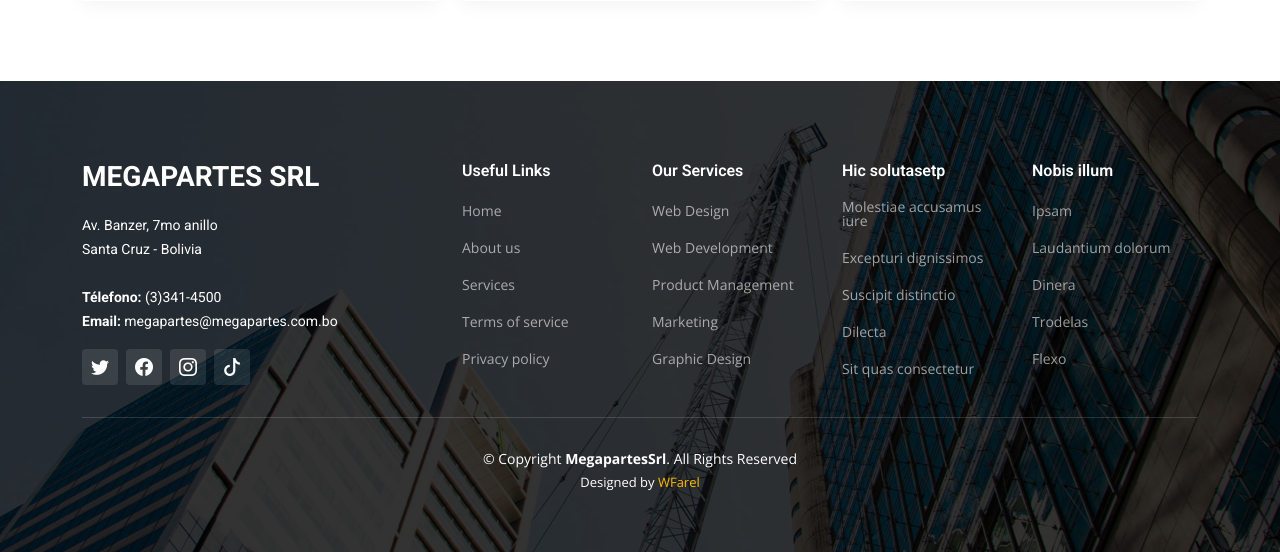
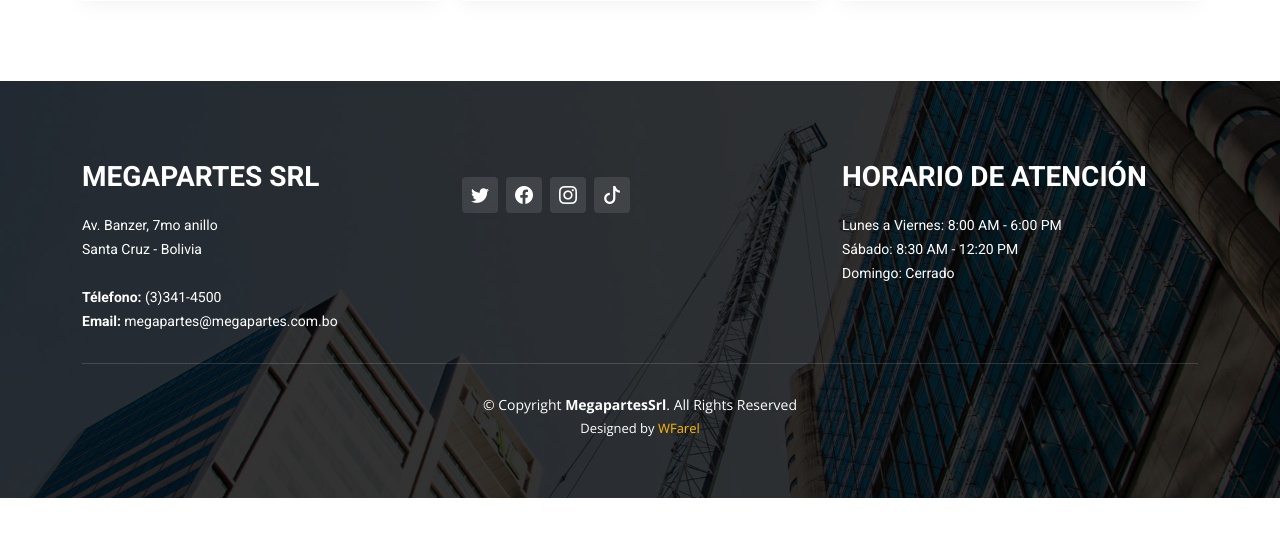
Before and after one commit to wfarelt/megapartes, a Django app: page / in a window 1280 px wide. Shown: the part 4685-5237 px from the top of the page. After the commit the page ends 5183 px from the top, so only its background shows below. Run offline with Django 4.2, Linux system fonts and the light colour scheme; data that the repository does not hold is empty; some libraries are stand-ins or nearby versions.

Commit message:
update Fotter

```diff
--- a/page/templates/page/footer.html
+++ b/page/templates/page/footer.html
@@ -18,58 +18,26 @@
                 <strong>Télefono:</strong> (3)341-4500<br>
                 <strong>Email:</strong> megapartes@megapartes.com.bo<br>
               </p>
-              <div class="social-links d-flex mt-3">
-                <a href="#" class="d-flex align-items-center justify-content-center"><i class="bi bi-twitter"></i></a>
-                <a href="#" class="d-flex align-items-center justify-content-center"><i class="bi bi-facebook"></i></a>
-                <a href="#" class="d-flex align-items-center justify-content-center"><i class="bi bi-instagram"></i></a>
-                <a href="#" class="d-flex align-items-center justify-content-center"><i class="bi bi-tiktok"></i></a>
-              </div>
             </div>
           </div><!-- End footer info column-->
-
-          <div class="col-lg-2 col-md-3 footer-links">
-            <h4>Useful Links</h4>
-            <ul>
-              <li><a href="#">Home</a></li>
-              <li><a href="#">About us</a></li>
-              <li><a href="#">Services</a></li>
-              <li><a href="#">Terms of service</a></li>
-              <li><a href="#">Privacy policy</a></li>
-            </ul>
-          </div><!-- End footer links column-->
-
-          <div class="col-lg-2 col-md-3 footer-links">
-            <h4>Our Services</h4>
-            <ul>
-              <li><a href="#">Web Design</a></li>
-              <li><a href="#">Web Development</a></li>
-              <li><a href="#">Product Management</a></li>
-              <li><a href="#">Marketing</a></li>
-              <li><a href="#">Graphic Design</a></li>
-            </ul>
-          </div><!-- End footer links column-->
-
-          <div class="col-lg-2 col-md-3 footer-links">
-            <h4>Hic solutasetp</h4>
-            <ul>
-              <li><a href="#">Molestiae accusamus iure</a></li>
-              <li><a href="#">Excepturi dignissimos</a></li>
-              <li><a href="#">Suscipit distinctio</a></li>
-              <li><a href="#">Dilecta</a></li>
-              <li><a href="#">Sit quas consectetur</a></li>
-            </ul>
-          </div><!-- End footer links column-->
-
-          <div class="col-lg-2 col-md-3 footer-links">
-            <h4>Nobis illum</h4>
-            <ul>
-              <li><a href="#">Ipsam</a></li>
-              <li><a href="#">Laudantium dolorum</a></li>
-              <li><a href="#">Dinera</a></li>
-              <li><a href="#">Trodelas</a></li>
-              <li><a href="#">Flexo</a></li>
-            </ul>
-          </div><!-- End footer links column-->
+          <div class="col-lg-4 col-md-6">
+            <div class="social-links d-flex mt-3">
+              <a href="#" class="d-flex align-items-center justify-content-center"><i class="bi bi-twitter"></i></a>
+              <a href="#" class="d-flex align-items-center justify-content-center"><i class="bi bi-facebook"></i></a>
+              <a href="#" class="d-flex align-items-center justify-content-center"><i class="bi bi-instagram"></i></a>
+              <a href="#" class="d-flex align-items-center justify-content-center"><i class="bi bi-tiktok"></i></a>
+            </div>
+          </div>
+          <div class="col-lg-4 col-md-6">
+            <div class="footer-info">
+              <h3>Horario de Atención</h3>
+              <p>
+                Lunes a Viernes: 8:00 AM - 6:00 PM<br>
+                Sábado: 8:30 AM - 12:20 PM<br>
+                Domingo: Cerrado<br>
+              </p>
+            </div>
+          </div>
 
         </div>
       </div>
--- a/page/templates/page/home.html
+++ b/page/templates/page/home.html
@@ -1,5 +1,4 @@
 {% extends 'base.html' %}
-
 {% load static %}
 
 {% block css %}
@@ -16,7 +15,7 @@
 <header id="header" class="header d-flex align-items-center">
     <div class="container-fluid container-xl d-flex align-items-center justify-content-between">
 
-      <a href="index.html" class="logo d-flex align-items-center">
+      <a href="#" class="logo d-flex align-items-center">
         <!-- Uncomment the line below if you also wish to use an image logo -->
         <!-- <img src="{% static 'img/logo.png" alt=""> -->
         <h1>MEGAPARTES SRL<span>.</span></h1>
@@ -81,23 +80,10 @@
 <div id="hero-carousel" class="carousel slide" data-bs-ride="carousel" data-bs-interval="5000">
 
     {% if sliders %}
-
-
-        <div class="carousel-item active" style="background-image: url()">
-        </div>
-
         {% for slider in sliders %}
-            <div class="carousel-item" style="background-image: url({{slider.imagen.url}})">
-                <div class="carousel-container">
-                    <div class="carousel-content container">
-                        <h2 class="animate__animated animate__fadeInDown">{{slider.titulo}}</h2>
-                        <p class="animate__animated animate__fadeInUp">{{slider.descripcion}}</p>
-                        <a href="#get-started" class="btn-get-started animate__animated animate__fadeInUp">REGISTARSE</a>
-                    </div>
-                </div>
+            <div class="carousel-item active" style="background-image: url({{slider.imagen.url}})">
             </div>
         {% endfor %}
-
     {% endif %}
 
     <a class="carousel-control-prev" href="#hero-carousel" role="button" data-bs-slide="prev">
@@ -152,7 +138,7 @@
     <section id="alt-services" class="alt-services">
         <div class="container" data-aos="fade-up">
             <div class="row justify-content-around gy-4">
-                <div class="col-lg-6 img-bg" style="background-image: url()" data-aos="zoom-in"
+                <div class="col-lg-6 img-bg" style="background-image: url('{% static 'img/alt-services.jpg' %}')" data-aos="zoom-in"
                 data-aos-delay="100"></div>
 
                 <div class="col-lg-5 d-flex flex-column justify-content-center">
```
